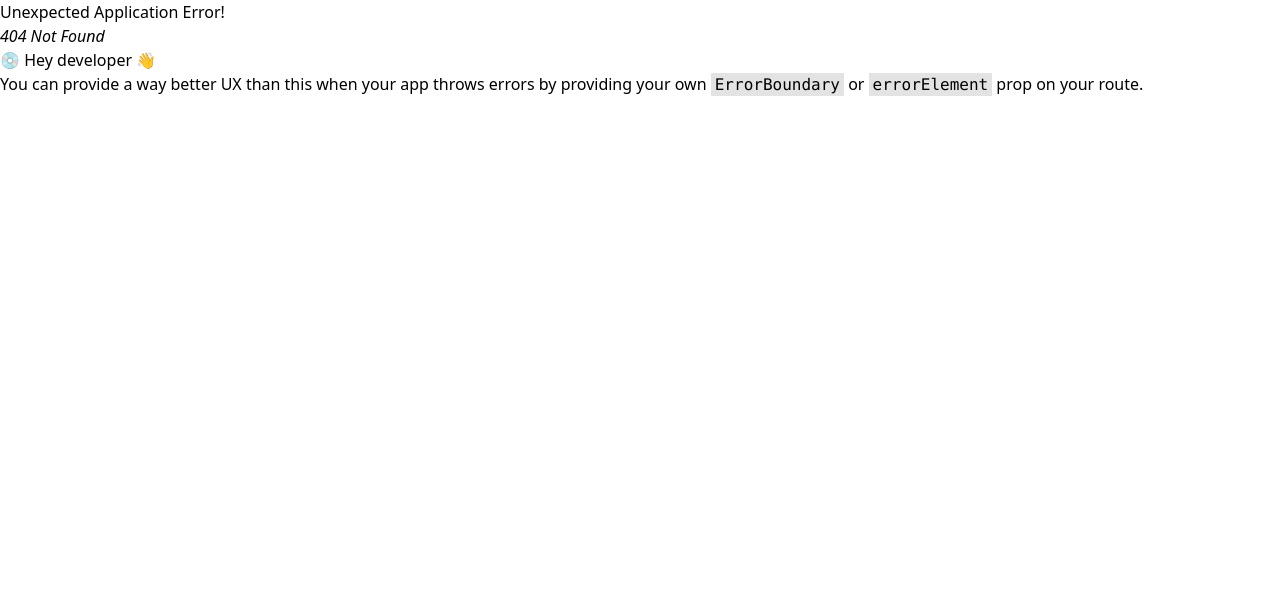
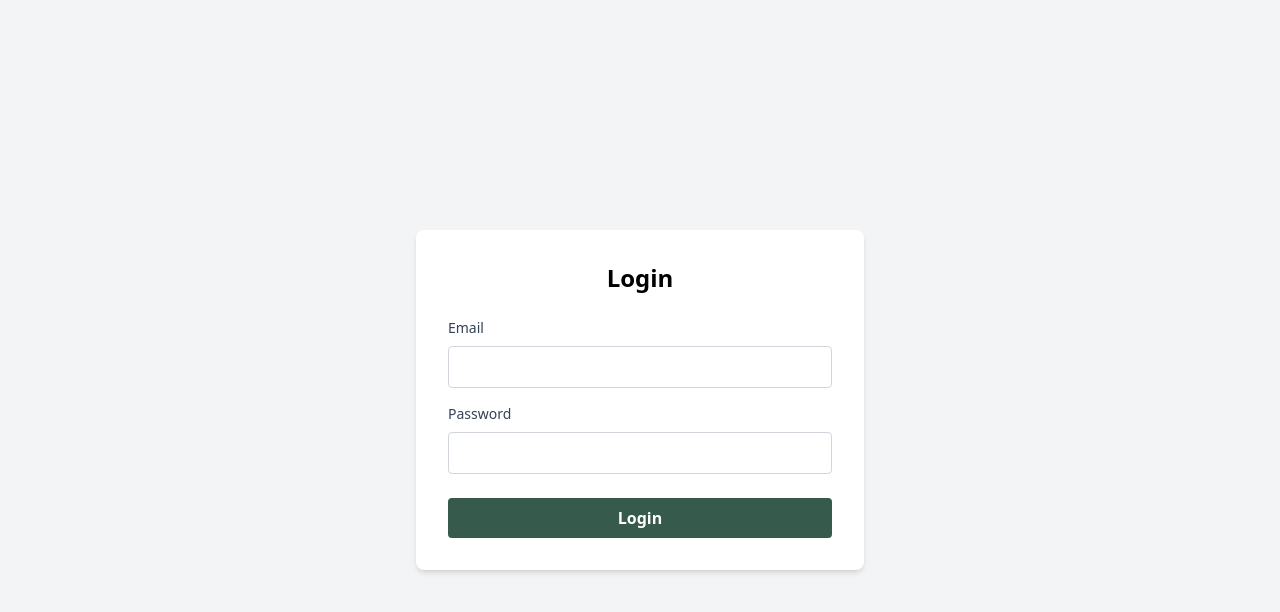
Before and after one commit to FrancisMosoti/FurnitureStore-Frontend, a React (Vite) app: page /login in a window 1280 px wide. Before the commit this address had no page. Shown: the top 612 px of the page. Built offline with nearby package versions, Linux system fonts and the light colour scheme.

Commit message:
Not found page and Layout page

```diff
--- a/src/App.jsx
+++ b/src/App.jsx
@@ -1,7 +1,10 @@
 import HomePage from "./pages/Website/HomePage";
 import Hero from "./Sections/Hero";
 import Home from "./Layout/Home";
+import MainLayout from "./Layout/MainLayout";
 import About from "./pages/Website/About";
 import Contact from "./pages/Website/Contact";
+import NotFound from "./pages/NotFound";
+import Login from "./pages/Auth/Login";
 
-export { HomePage, Hero, Home, About, Contact };
+export { HomePage, Hero, Home, About, Contact, NotFound, Login, MainLayout };
--- /dev/null
+++ b/src/Components/Cart.jsx
@@ -0,0 +1,16 @@
+import React from "react";
+import { NavLink } from "react-router-dom";
+import { FiShoppingCart } from "react-icons/fi";
+
+const Cart = () => {
+  return (
+    <NavLink
+      to="/cart"
+      className="text-white font-semibold hover:text-gray-300 flex items-center text-2xl"
+    >
+      <FiShoppingCart />
+    </NavLink>
+  );
+};
+
+export default Cart;
--- a/src/Layout/Home.jsx
+++ b/src/Layout/Home.jsx
@@ -1,11 +1,10 @@
 import { Outlet } from "react-router";
-
 import Navbar from "../Sections/Navbar";
 import Footer from "../Sections/Footer";
 
 const Home = () => {
   return (
-    <div className="bg-[#F5F5F5] min-h-screen">
+    <div className="">
       <Navbar />
       <Outlet />
       <Footer />
--- /dev/null
+++ b/src/Layout/MainLayout.jsx
@@ -0,0 +1,15 @@
+import React from "react";
+import { Outlet } from "react-router-dom";
+import Navbar from "../Sections/Navbar";
+
+import Footer from "../Sections/Footer";
+
+const MainLayout = () => {
+  return (
+    <div className="bg-[#F5F5F5] min-h-screen">
+      <Outlet />
+    </div>
+  );
+};
+
+export default MainLayout;
--- a/src/Sections/Navbar.jsx
+++ b/src/Sections/Navbar.jsx
@@ -2,6 +2,9 @@ import React, { useState } from "react";
 import { NavLink } from "react-router-dom";
 import { CiMenuFries } from "react-icons/ci";
 import { IoClose } from "react-icons/io5";
+import { FaArrowRightFromBracket } from "react-icons/fa6";
+import { FiShoppingCart } from "react-icons/fi";
+import Cart from "../Components/Cart";
 
 const Navbar = () => {
   const [isOpen, setIsOpen] = useState(false);
@@ -9,6 +12,8 @@ const Navbar = () => {
     { name: "Home", path: "/" },
     { name: "About", path: "/about" },
     { name: "Contact", path: "/contact" },
+    { name: "Login", path: "/login" },
+    { name: <FiShoppingCart />, path: "/cart" },
   ];
   return (
     <nav className="bg-[#365A4C] flex justify-between items-center px-4 py-2">
@@ -18,7 +23,7 @@ const Navbar = () => {
         </h1>
       </div>
       {/* Desktop Nav */}
-      <div className="hidden md:flex my-3">
+      <div className="hidden md:flex my-3 md:justify-center md:items-center">
         {navlinks.map((link) => (
           <NavLink
             to={link.path}
@@ -26,25 +31,36 @@ const Navbar = () => {
             end={link.path === "/"}
             className={({ isActive }) =>
               `group relative text-white font-semibold hover:text-gray-300 py-6 px-3 mx-3` +
-              (isActive ? " text-[#FEC020]" : "")
+              (isActive ? " text-[#FEC020]" : "") +
+              (link.name === "Login" || link.path === "/cart"
+                ? " hidden md:hidden"
+                : "")
             }
           >
             {({ isActive }) => (
               <span className="relative">
                 {link.name}
                 <span
-                  className={
-                    "absolute left-0 right-0 -bottom-2 h-0.5 bg-[#FEC020] transition-transform duration-300 origin-left " +
-                    (isActive
+                  className={`absolute left-0 right-0 -bottom-2 h-0.5 bg-[#FEC020] transition-transform duration-300 origin-left ${
+                    isActive
                       ? "scale-x-100"
-                      : "scale-x-0 group-hover:scale-x-100")
-                  }
+                      : "scale-x-0 group-hover:scale-x-100"
+                  }`}
                   style={{ borderRadius: "2px" }}
                 />
               </span>
             )}
           </NavLink>
         ))}
+        <div className="flex items-center space-x-4 ml-6 gap-4 mr-4">
+          <NavLink
+            to="/login"
+            className="text-white font-semibold hover:text-gray-300 flex items-center mr-2 text-xl"
+          >
+            <FaArrowRightFromBracket />
+          </NavLink>
+          <Cart />
+        </div>
       </div>
       {/* Mobile Hamburger */}
       <div className="md:hidden flex items-center z-20">
@@ -69,7 +85,8 @@ const Navbar = () => {
               end={link.path === "/"}
               className={({ isActive }) =>
                 `group relative text-white font-semibold text-xl hover:text-gray-300` +
-                (isActive ? " text-[#FEC020]" : "")
+                (isActive ? " text-[#FEC020]" : "") +
+                (link.path === "/cart" ? " hidden" : "")
               }
               onClick={() => setIsOpen(false)}
             >
@@ -89,6 +106,7 @@ const Navbar = () => {
               )}
             </NavLink>
           ))}
+          <Cart />
         </div>
       </div>
       {/* Overlay for mobile menu */}
--- a/src/main.jsx
+++ b/src/main.jsx
@@ -9,15 +9,26 @@ import {
   Route,
 } from "react-router-dom";
 
-import { HomePage, Home, About, Contact } from "./App";
+import {
+  HomePage,
+  Home,
+  About,
+  Contact,
+  NotFound,
+  Login,
+  MainLayout,
+} from "./App";
 
 const router = createBrowserRouter(
   createRoutesFromElements(
-    <Route path="/" element={<Home />}>
-      <Route index element={<HomePage />} />
+    <Route path="/" element={<MainLayout />} errorElement={<NotFound />}>
+      <Route element={<Home />}>
+        <Route index element={<HomePage />} />
+        <Route path="about" element={<About />} />
+        <Route path="contact" element={<Contact />} />
+      </Route>
 
-      <Route path="about" element={<About />} />
-      <Route path="contact" element={<Contact />} />
+      <Route path="login" element={<Login />} />
     </Route>
   )
 );
--- /dev/null
+++ b/src/pages/Auth/Login.jsx
@@ -0,0 +1,47 @@
+const Login = () => {
+  return (
+    <div className="flex items-center justify-center min-h-screen bg-gray-100">
+      <div className="bg-white p-8 rounded-lg shadow-md w-full max-w-md">
+        <h2 className="text-2xl font-bold text-center mb-6">Login</h2>
+        <form>
+          <div className="mb-4">
+            <label
+              className="block text-sm font-medium text-gray-700 mb-2"
+              htmlFor="email"
+            >
+              Email
+            </label>
+            <input
+              type="email"
+              id="email"
+              className="w-full px-3 py-2 border border-gray-300 rounded focus:outline-none focus:ring-2 focus:ring-[#365A4C]"
+              required
+            />
+          </div>
+          <div className="mb-6">
+            <label
+              className="block text-sm font-medium text-gray-700 mb-2"
+              htmlFor="password"
+            >
+              Password
+            </label>
+            <input
+              type="password"
+              id="password"
+              className="w-full px-3 py-2 border border-gray-300 rounded focus:outline-none focus:ring-2 focus:ring-[#365A4C]"
+              required
+            />
+          </div>
+          <button
+            type="submit"
+            className="w-full bg-[#365A4C] text-white font-semibold py-2 rounded hover:bg-[#2d473d] transition duration-200"
+          >
+            Login
+          </button>
+        </form>
+      </div>
+    </div>
+  );
+};
+
+export default Login;
--- /dev/null
+++ b/src/pages/NotFound.jsx
@@ -0,0 +1,28 @@
+const NotFound = () => {
+  return (
+    <main class="grid min-h-[100vh] place-items-center bg-gray-200 px-6 py-24 sm:py-32 lg:px-8">
+      <div class="text-center">
+        <p class="text-base font-semibold text-[#365A4C]">404</p>
+        <h1 class="mt-4 text-5xl font-semibold tracking-tight text-balance text-[#365A4C] sm:text-7xl">
+          Page not found
+        </h1>
+        <p class="mt-6 text-lg font-medium text-pretty text-gray-500 sm:text-xl/8">
+          Sorry, we couldn’t find the page you’re looking for.
+        </p>
+        <div class="mt-10 flex items-center justify-center gap-x-6">
+          <a
+            href="/"
+            class="rounded-md bg-[#365A4C] px-3.5 py-2.5 text-sm font-semibold text-white shadow-xs hover:bg-[#2d473d] focus-visible:outline-2 focus-visible:outline-offset-2 focus-visible:outline-[#2d473d]"
+          >
+            Go back home
+          </a>
+          <a href="/contact" class="text-sm font-semibold text-gray-700">
+            Contact support <span aria-hidden="true">&rarr;</span>
+          </a>
+        </div>
+      </div>
+    </main>
+  );
+};
+
+export default NotFound;
--- a/src/pages/Website/Contact.jsx
+++ b/src/pages/Website/Contact.jsx
@@ -19,7 +19,7 @@ const contactDetails = [
   {
     icon: <FaEnvelope className="text-2xl md:text-4xl text-[#365A4C]" />,
     title: "Email",
-    description: "francismosoti20@gmail.com",
+    description: "support@furni.com",
   },
 ];
 
```
